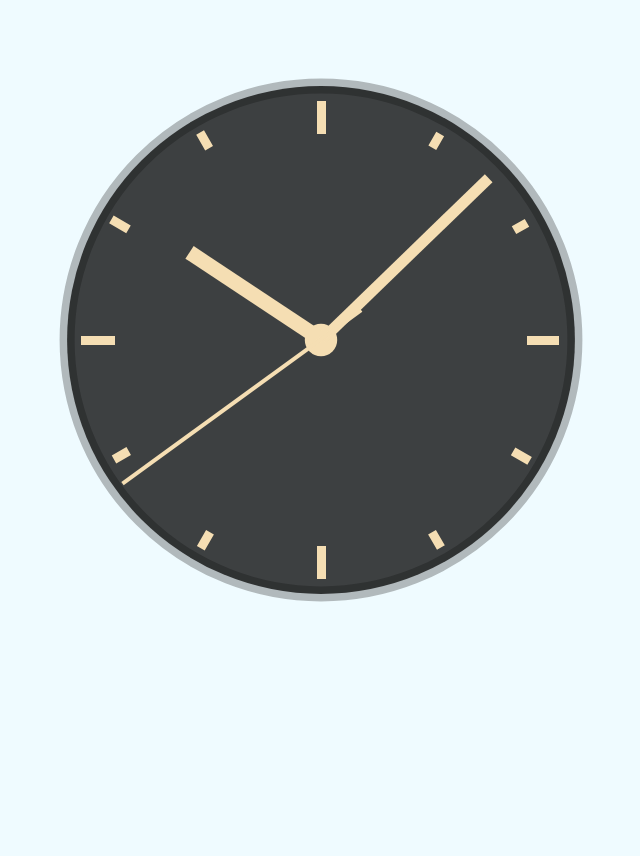
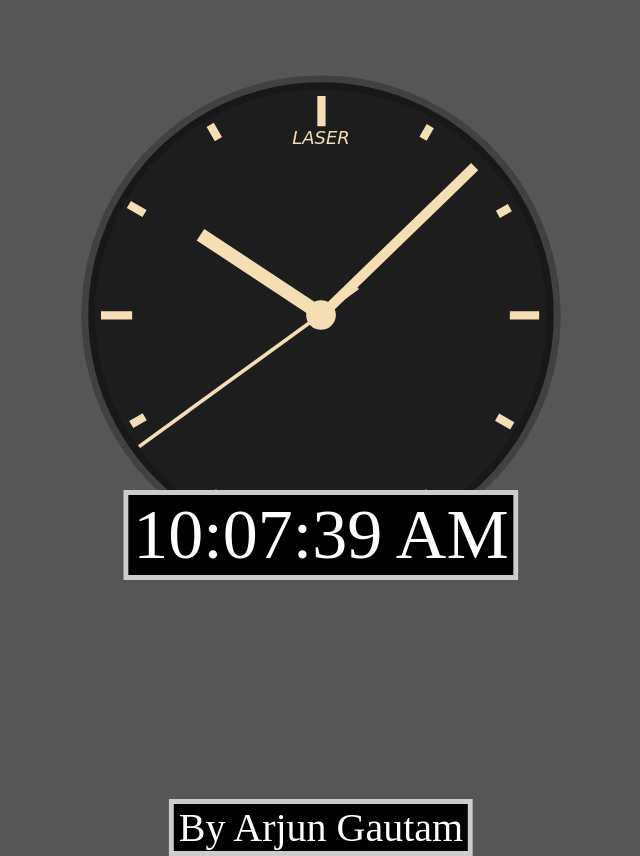
Before and after one commit to arjungautam1/Clock, a plain HTML site: page index.html in a window 1280 px wide. Shown: the whole page, without its empty margins (319-959 px from the left). Before the commit the page ends 800 px from the top, so only its background shows below. Drawn offline with Linux system fonts and the light colour scheme.

Commit message:
digital watch

```diff
--- a/css/style.css
+++ b/css/style.css
@@ -1,7 +1,7 @@
 /* @author :Arjun Gautam */
 /* layout */
 html{
-    background-color: #74e3ff1c;
+    background-color: rgba(0, 0, 0, 0.664);
 }
 .main{
     display:flex;
@@ -67,3 +67,37 @@ html{
     /* transition:transform .5s ease-in-out;*/    /*This will make and animation instead od tik tik on the clock */
     /* for animation of clock  */
 }
+
+.clock{
+    background-color: black;
+    position: absolute;;
+    top:50%;
+    left: 50%;
+    transform: translateX(-50%) translateY(100%);
+    color:white;
+    font-size: 70px;
+    border:5px solid #ccc;
+    padding: 0px 5px 0px 5px;
+}
+.info{
+    background-color: black;
+    position: absolute;;
+    top:50%;
+    left: 50%;
+    transform: translateX(-50%) translateY(700%);
+    color:white;
+    font-size: 40px;
+    border:5px solid #ccc;
+    padding: 0px 5px 0px 5px;
+}
+.laser{
+position: absolute;
+top:50%;
+left: 50%;
+transform: translateX(-50%) translateY(-1300%);
+color:wheat;
+font-size: 18px;
+padding: 0px 5px 0px 5px;
+font-family:cursive;
+font-style:italic;
+}
--- a/index.html
+++ b/index.html
@@ -17,7 +17,7 @@
         SVG defines the graphics in XML format -->
 
         <!-- viewBox = "min-x min-y width height" -->
-        <svg id="clock" xmlns="http://www.w3.org/2000/svg" width="600" height="600" viewBox="0 0 600 600">
+        <svg id="clock" xmlns="http://www.w3.org/2000/svg" width="700" height="550" viewBox="0 0 600 600">
             <g id="face">
                 <circle class="circle" cx="300" cy="300" r="253.9"/>
                 <path class="hour-marks" d="M300.5 94V61M506 300.5h32M300.5 506v33M94 300.5H60M411.3 107.8l7.9-13.8M493 190.2l13-7.4M492.1 411.4l16.5 9.5M411 492.3l8.9 15.3M189 492.3l-9.2 15.9M107.7 411L93 419.5M107.5 189.3l-17.1-9.9M188.1 108.2l-9-15.6"/>
@@ -39,6 +39,12 @@
         </svg>
 
         </div>
+
+        <div id="MyClockDisplay" class="clock"></div>
+
+        <div id="MyProfile" class="info"></div>
+
+        <div id="WatchName" class="laser"></div>
     </main>
 </body>
 </html>
--- a/js/script.js
+++ b/js/script.js
@@ -17,7 +17,7 @@ function runTheClock(){
     // hourPosition=hourPosition+(30/3600);
 
 
-    var date=new Date();
+var date=new Date();
 console.log(date)
 let hr=date.getHours();
 let min=date.getMinutes();
@@ -39,3 +39,35 @@ SECONDHAND.style.transform="rotate("+secondPosition+"deg)";
 // reference :https://developer.mozilla.org/en-US/docs/Web/API/WindowOrWorkerGlobalScope/setInterval
 
 var interval=setInterval(runTheClock,1000)
+
+function showTime()
+{
+    var date=new Date();
+    var h=date.getHours();
+    var m=date.getMinutes();
+    var s=date.getSeconds();
+    var session="AM";
+
+    if(h==0)
+    {
+        h=12;
+    }
+    if(h>12){
+        h=h-12;
+        session="PM";
+    }
+    h=(h<10) ? "0" +h : h;
+    m=(m<10) ? "0" +m : m;
+    s=(s<10) ? "0" +s : s;
+
+    var time=h+":"+m+":"+s+" "+session;
+    document.getElementById("MyClockDisplay").innerText=time;
+    document.getElementById("MyClockDisplay").textContent=time;
+    //setTimeout(showTime,1000) Also can be used instead of setInterval
+}
+showTime();
+setInterval(showTime,1000);
+
+document.getElementById("MyProfile").innerHTML="By Arjun Gautam "
+
+document.getElementById("WatchName").innerHTML="LASER"
```
